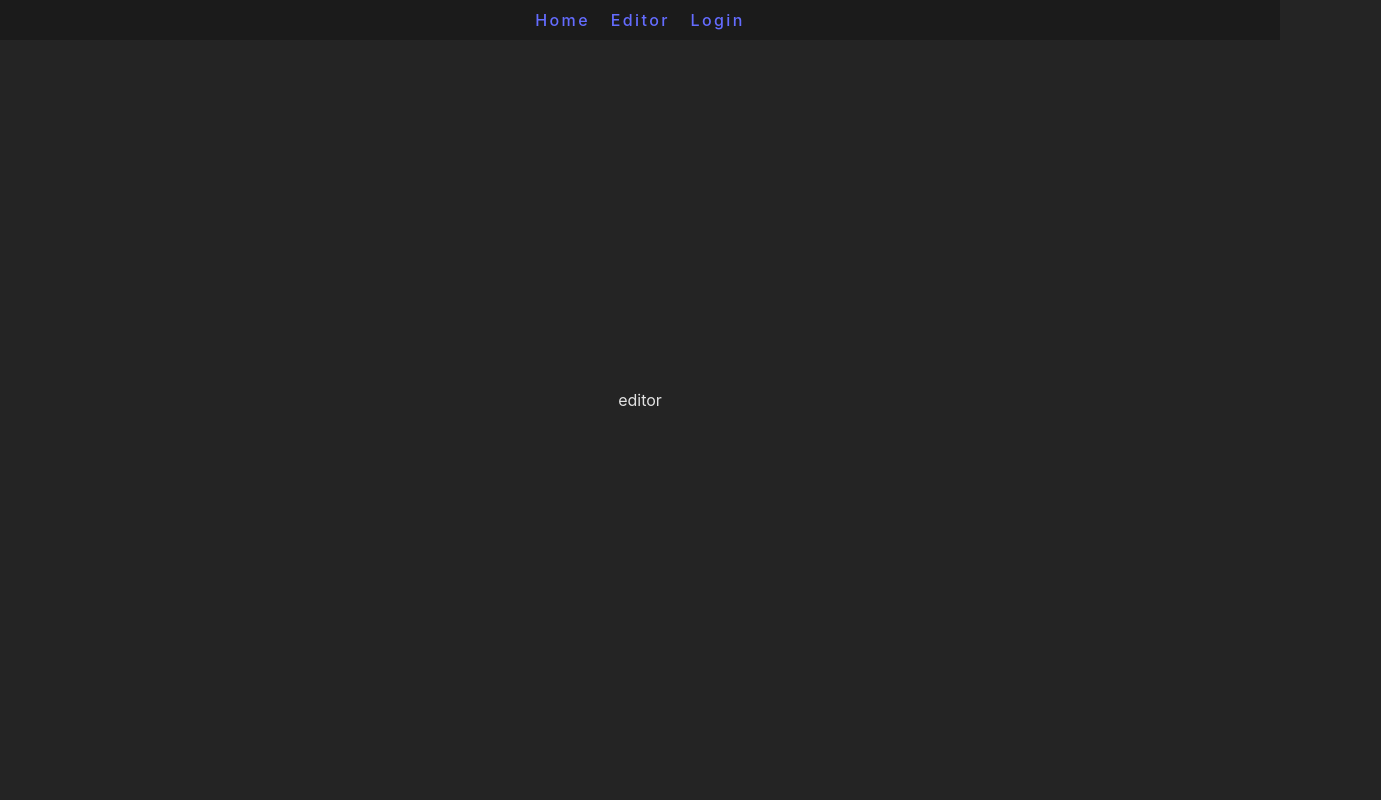
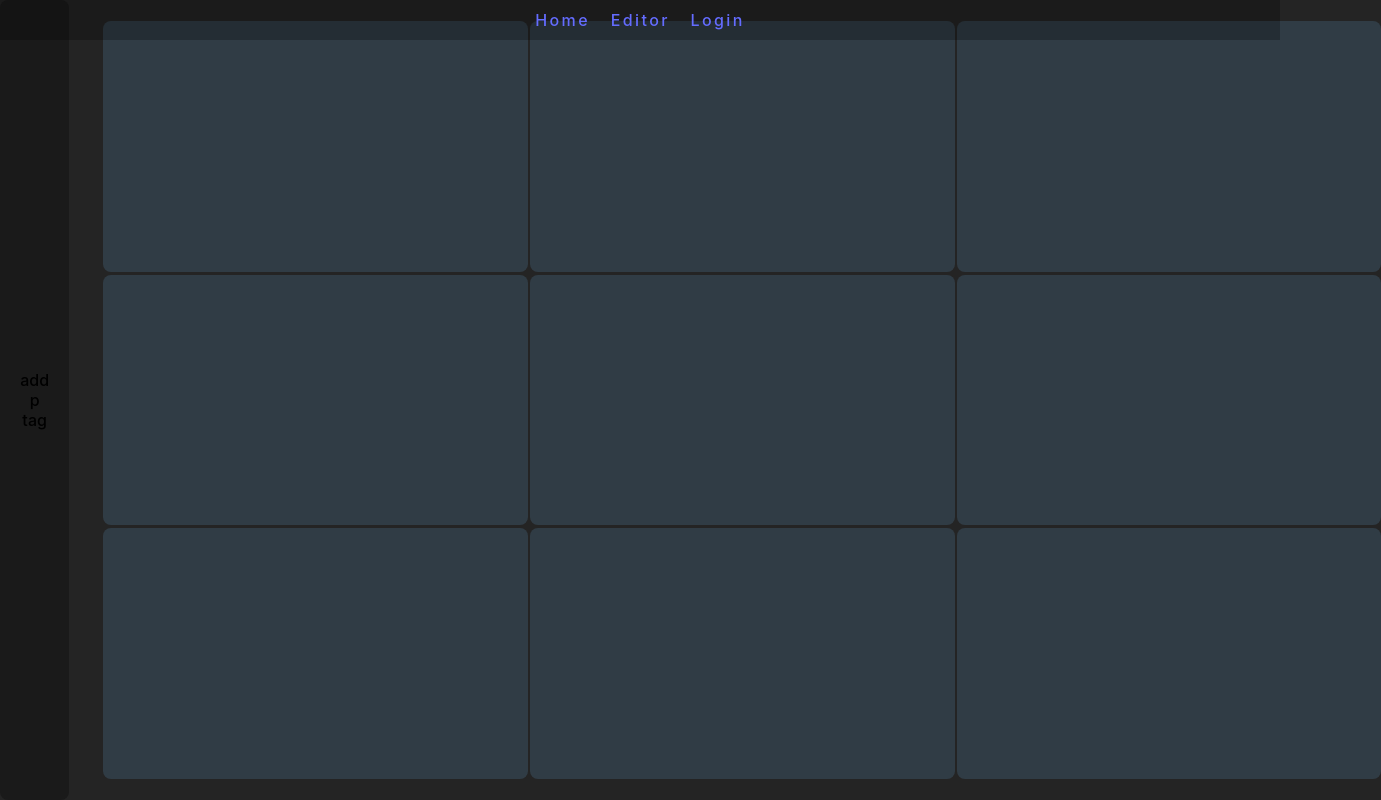
Before and after one commit to De-4-Data-Amigos/Portfolio-template-creator, a React (Vite) app in the folder Frontend/: page /editor in a window 1280 px wide. Shown: the whole page, 1381 px wide, since content can reach past the window. Built offline with nearby package versions, Linux system fonts and the light colour scheme.

Commit message:
added editor page, fixed an issue in gridcontainer, and added possiblity to add children dynamically to grid

```diff
--- a/Frontend/src/App.jsx
+++ b/Frontend/src/App.jsx
@@ -6,6 +6,7 @@ import Frontpage from './pages/Frontpage';
 import { useState } from 'react';
 import Login from './pages/Login';  // Antag, at du har en LoginPage
 import SignPage from './pages/SignUp';
+import EditorPage from './pages/Editorpage';
 import EditorLayout from './layouts/EditorLayout';
 
 function App() {
@@ -37,7 +38,7 @@ function App() {
           }
         </Route>
         <Route path="/editor" element={<EditorLayout loggedIn={loggedIn} logout={logout} />}>
-          <Route index element={<p>editor</p>} />
+          <Route index element={<EditorPage />} />
         </Route>
       </>
     )
--- a/Frontend/src/components/GridContainer.jsx
+++ b/Frontend/src/components/GridContainer.jsx
@@ -6,6 +6,7 @@ import GridRow from "../components/GridRow";
 import '../assets/GridContainer.css'
 
 function GridContainer({columns, rows, children}) {
+    console.log('columns: ', columns, 'rows: ',  rows, 'children: ', children);
     const amountOfColumns = columns;
     const amountOfRows = rows;
 
@@ -99,11 +100,13 @@ function GridContainer({columns, rows, children}) {
                 let isTarget = false;
                 let element = (<div data-pos={`${i},${j}`} data-grid-empty={isEmpty}></div>);
                 array.forEach((child) => {
-                    const location = child.props["data-pos"];
-                    if(location == `${i},${j}`){
-                        element = child;
-                        isSelected = location == selectedGridPos;
-                        isEmpty = false;
+                    if(child){
+                        const location = child.props["data-pos"];
+                        if(location == `${i},${j}`){
+                            element = child;
+                            isSelected = location == selectedGridPos;
+                            isEmpty = false;
+                        }
                     }
                 });
                 isTarget = `${i},${j}` == targetGridPos;
--- /dev/null
+++ b/Frontend/src/pages/Editorpage.jsx
@@ -0,0 +1,41 @@
+import { useEffect, useState } from "react";
+import GridContainer from "../components/GridContainer";
+
+function Editorpage() {
+
+    const columns = 3;
+    const rows = 3;
+
+    const [gridChildren, setGridChildren] = useState(new Map());
+
+    const [childrenArray, setChildrenArray] = useState([]);
+
+    /* TODO: only add one element, at the first availible space. */
+    /* TODO: Try with a test component. */
+
+    const addComponent = () => {
+        for (let i = 0; i < columns; i++) {
+            for (let j = 0; j < rows; j++) {
+                if(!gridChildren[`${i},${j}`]){
+                    setGridChildren(gridChildren.set(`${i},${j}`, <p key={`component-${i},${j}`} data-pos={`${i},${j}`}>test</p>));
+                }
+            }
+        }
+        setChildrenArray(Array.from(gridChildren, ([key, value]) => (value)));
+    };
+    return(
+        <div
+            style={{
+                display: "flex"
+            }}
+        >
+
+            <button onClick={addComponent} >add p tag</button>
+            <GridContainer columns={columns} rows={rows}>
+                {childrenArray}
+            </GridContainer>
+        </div>
+    );
+}
+
+export default Editorpage;
```
